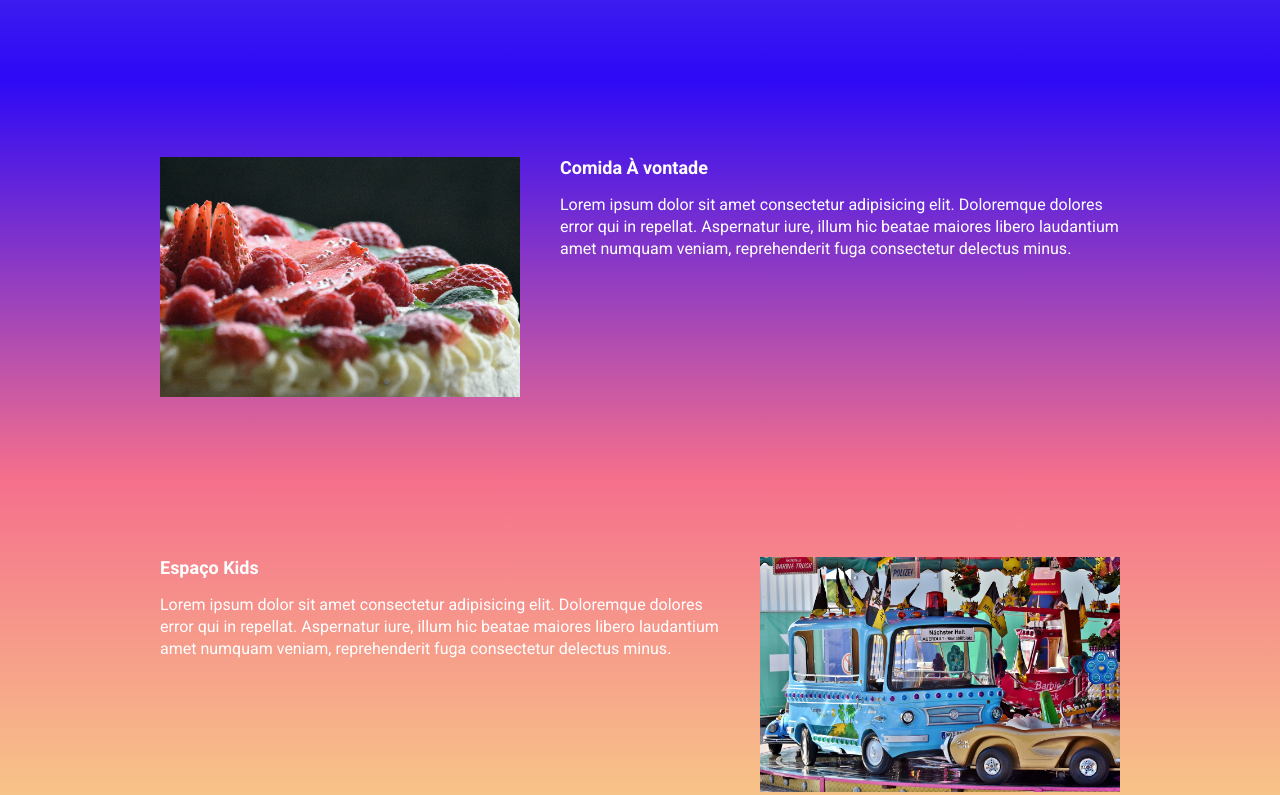
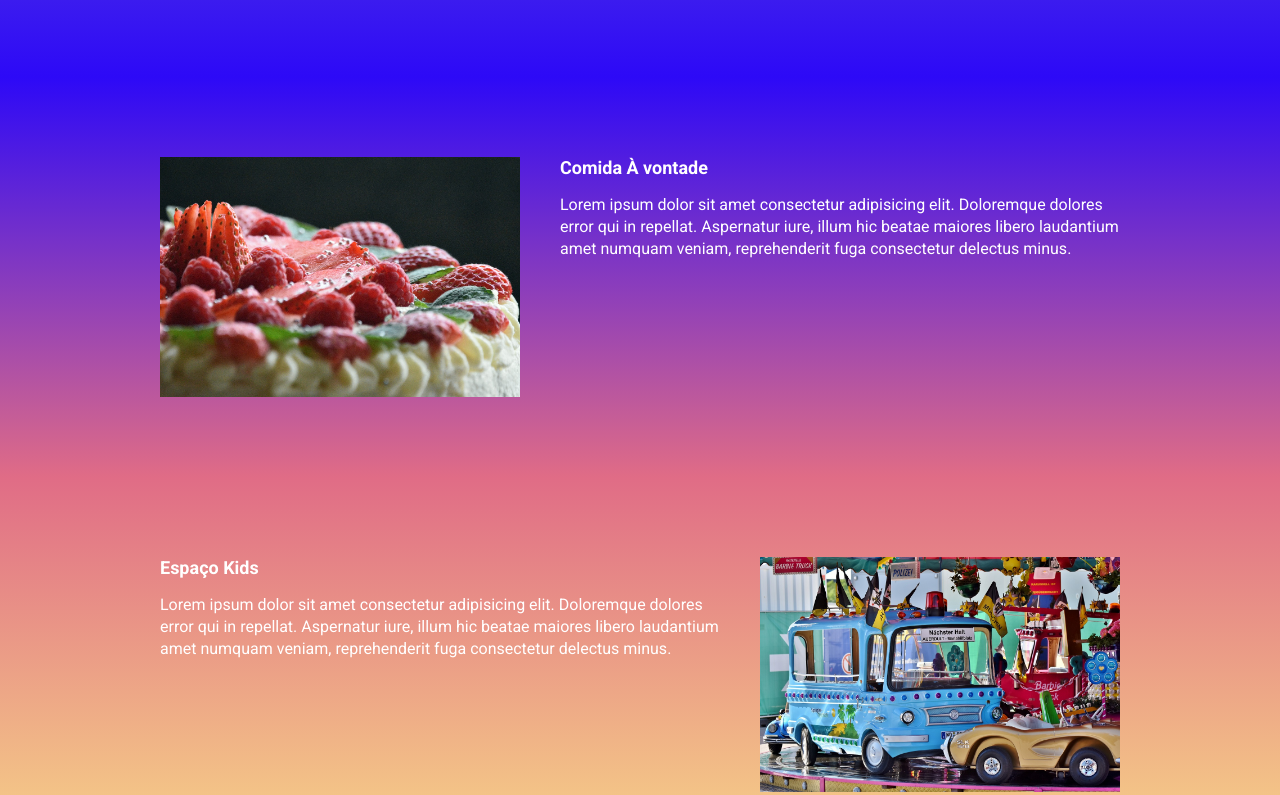
Before and after one commit to luquinhadev/ebac_tech_talk, a website built with Parcel: page src/index.html in a window 1280 px wide. Shown: the part 812-1607 px from the top of the page. Built offline with nearby package versions, Linux system fonts and the light colour scheme.

Commit message:
cor alterada pink

```diff
--- a/src/styles/_variables.scss
+++ b/src/styles/_variables.scss
@@ -2,6 +2,6 @@ $textColor: #fff;
 $secondaryTextColor: #000;
 $blue1: #7464cf;
 $blue2: #2d09f7;
-$pink: #f56f8c;
+$pink: #e06c86;
 $yellow: #f8d887;
 $purple: #7a53ee;
```
